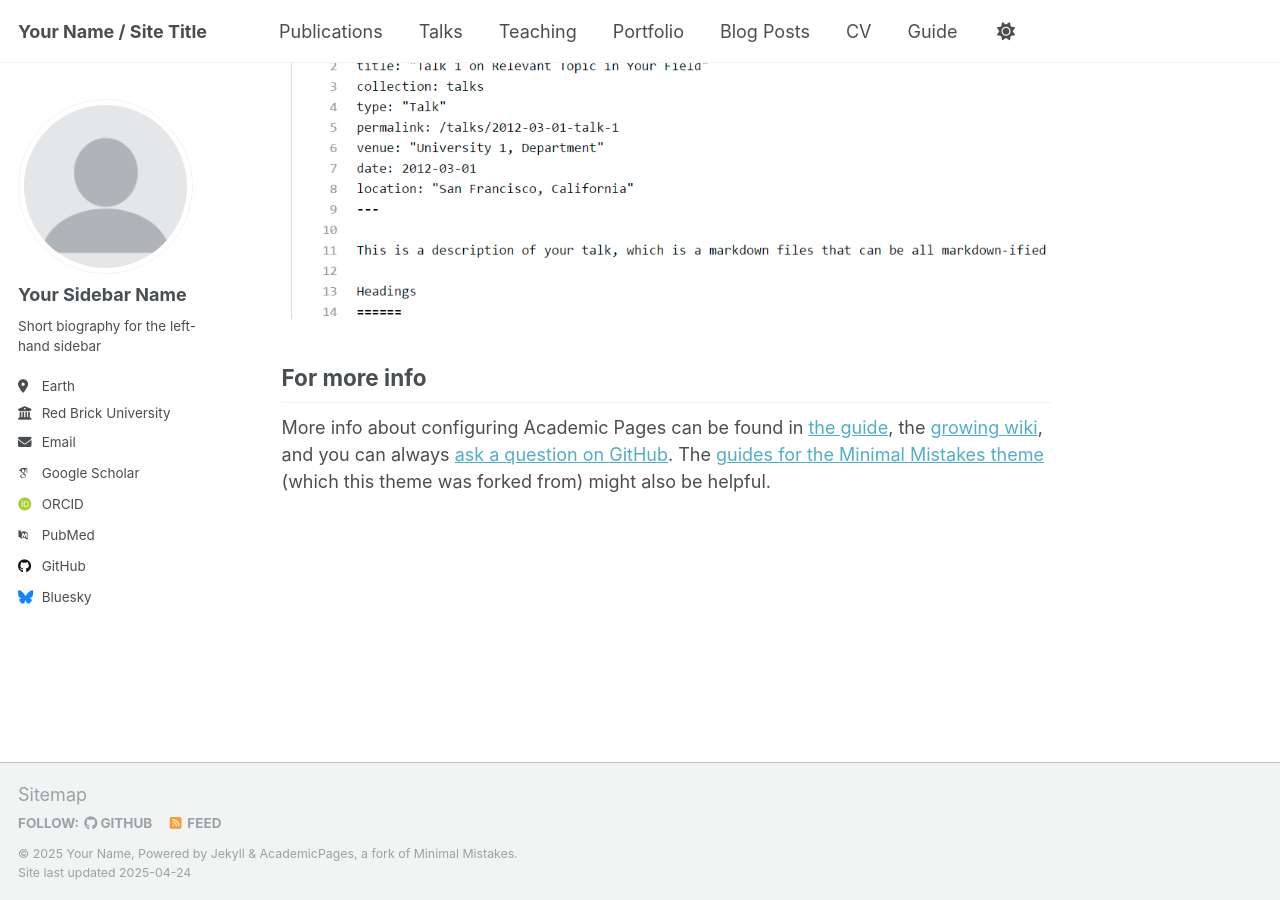
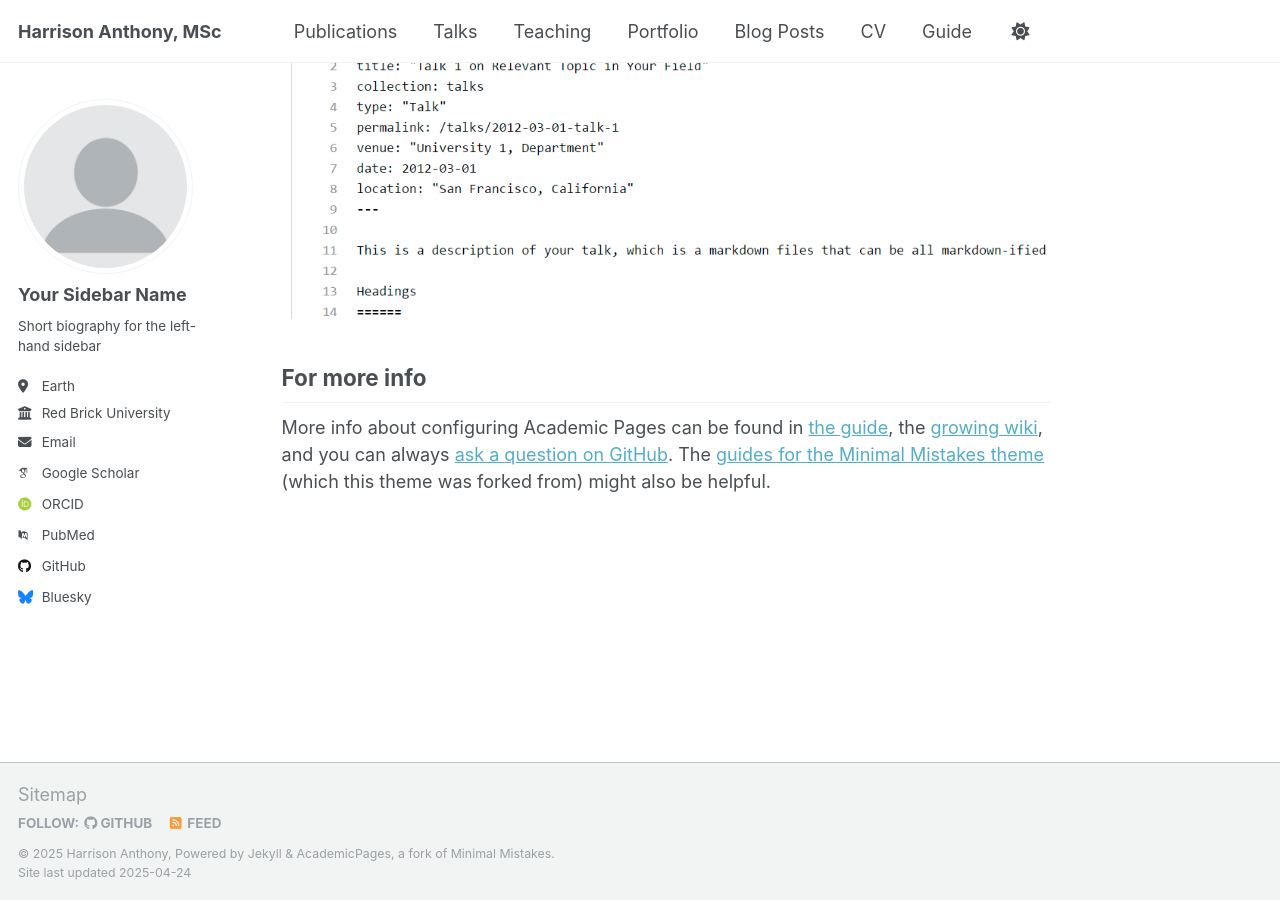
Before and after one commit to harrison-anth/harrison-anth.github.io, a Jekyll site: the page built from _pages/about.md, in a window 1280 px wide and 900 px high, scrolled down 2636 px. Built offline with Jekyll 4.4.1, drawn with Linux system fonts in a browser that asks for light colours; some web fonts are replaced.

Commit message:
upgating config

```diff
--- a/_config.yml
+++ b/_config.yml
@@ -9,13 +9,13 @@
 # Basic Site Settings
 locale                   : "en-US"
 site_theme               : "default"
-title                    : "Your Name / Site Title"
+title                    : "Harrison Anthony, MSc"
 title_separator          : "-"
-name                     : &name "Your Name"
-description              : &description "personal description"
-url                      : https://academicpages.github.io # the base hostname & protocol for your site e.g. "https://[your GitHub username].github.io"
+name                     : &name "Harrison Anthony"
+description              : &description "Genomic plumber and snail salesman"
+url                      : https://harrison-anth.github.io
 baseurl                  : "" # the subpath of your site, e.g. "/blog"
-repository               : "academicpages/academicpages.github.io"
+repository               : "harrison-anth/harrison-anth.github.io"
 
 # Site Author - The following control what appear as part of the author content on the side bar.
 #               If a field is blank the icon and link will not appear, otherwise it will be shown.
```
